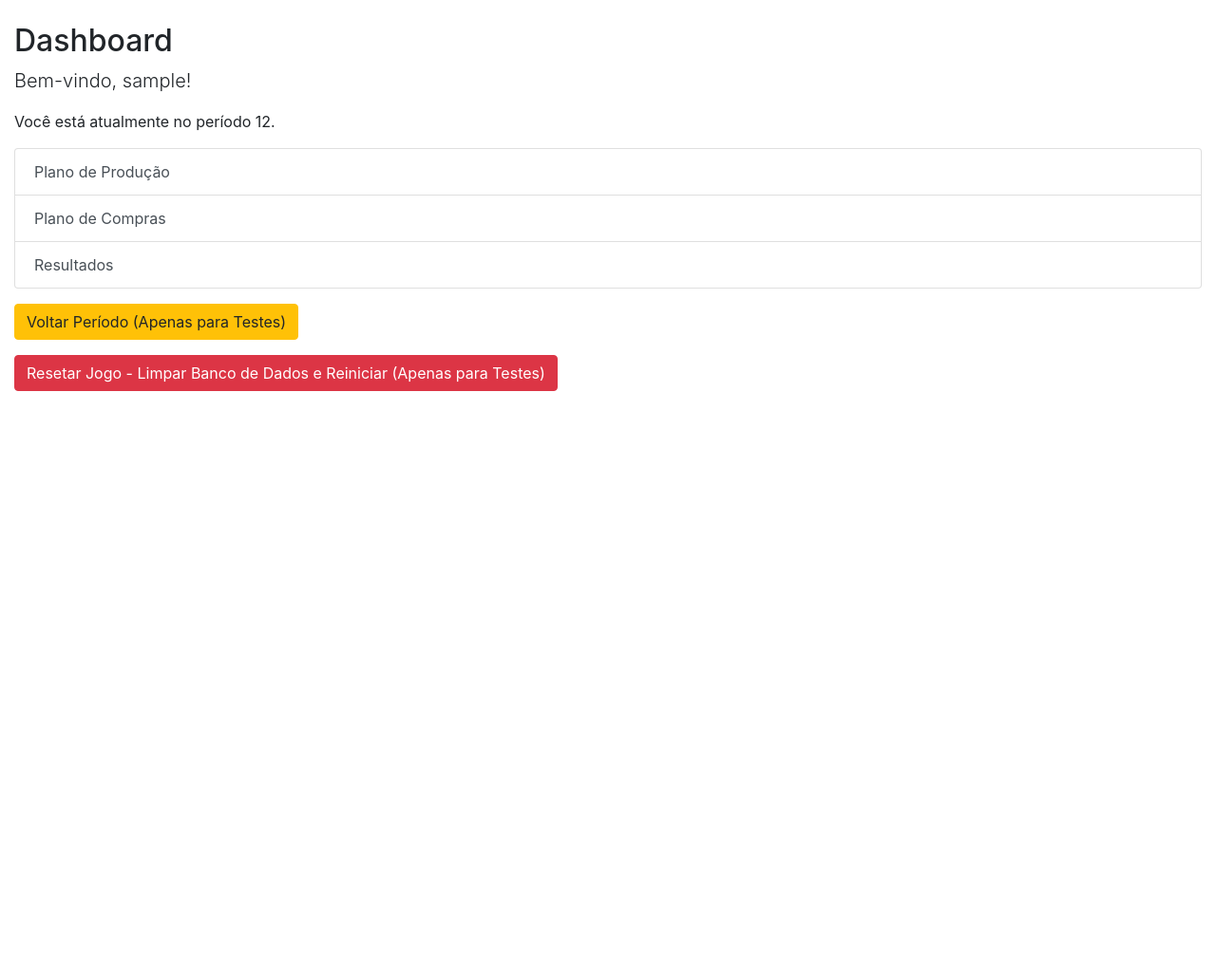
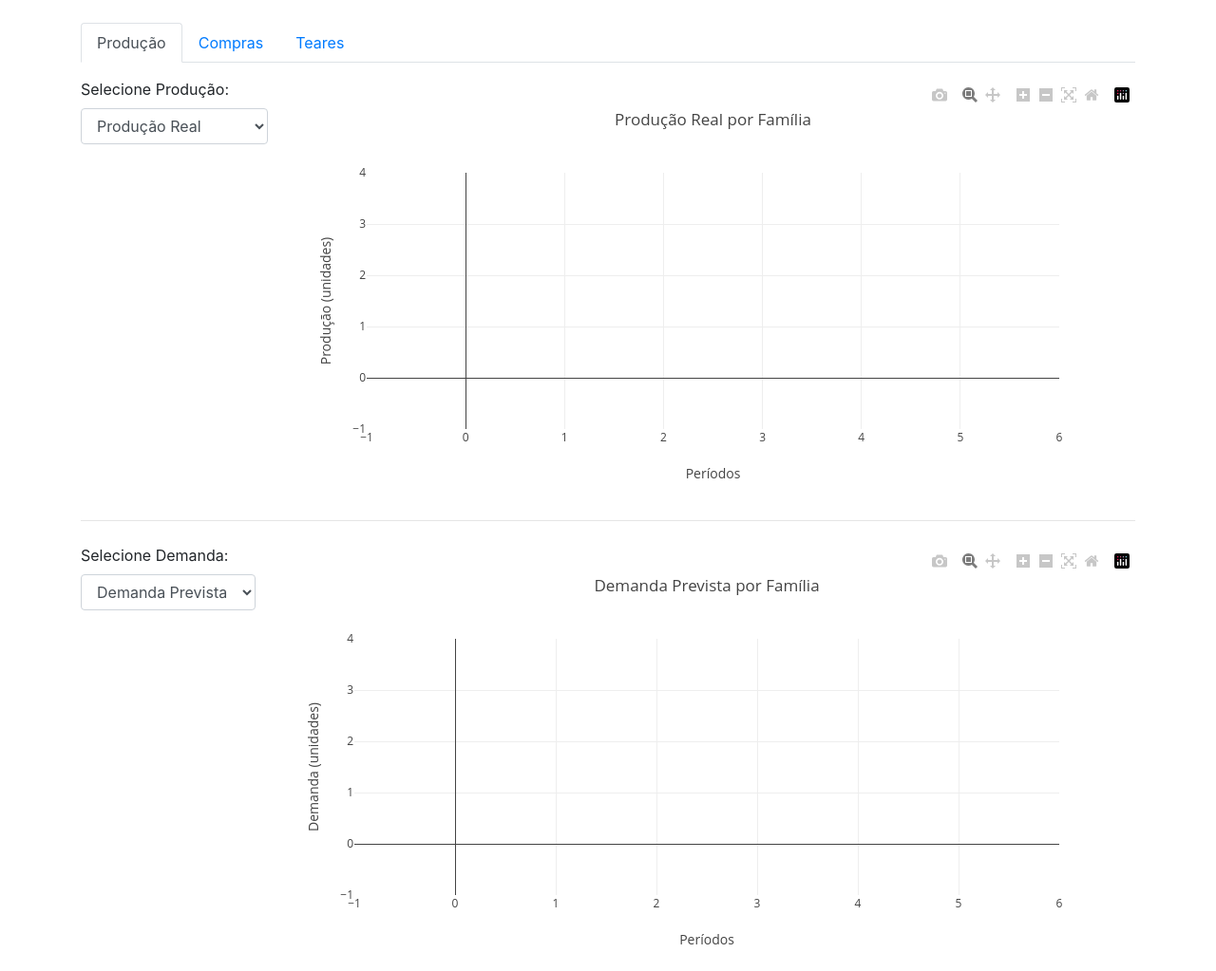
Before and after one commit to matos1396/PCP-TCC-WEB, a Flask app: page /dashboard in a window 1280 px wide. Shown: the part 136-1159 px from the top of the page at 95% size. Before the commit the page ends 548 px from the top, so only its background shows below. Run offline with Flask 3, Linux system fonts and the light colour scheme; the visitor is signed in with stand-in values (Sample User, id 1); data that the repository does not hold is empty; some libraries are stand-ins or nearby versions.

Commit message:
feat: comeco da atualizacao da rota dashboard adicionado alguns graficos para a dashboard

```diff
--- a/app.py
+++ b/app.py
@@ -11,9 +11,14 @@ from models import (Grupo,PlanoProducao,PlanoCompras,PrevisaoDemanda,
                     ControlePlanos,
                     db)
 from simulacao import simulacao
-from utils.func_auxiliares import atualizar_plano_compras, atualizar_capacidade_maquinas, atualizar_financeiro
+from utils.func_auxiliares import (atualizar_plano_compras, atualizar_capacidade_maquinas,
+                                   atualizar_financeiro, set_flag_controle)
 from datetime import timedelta
 from flask import session
+
+import plotly.express as px
+import plotly.graph_objs as go
+
 
 import time # Para Testes
 
@@ -68,7 +73,186 @@ def logout():
 @app.route('/dashboard')
 @login_required
 def dashboard():
-    return render_template('dashboard.html')
+    grupo_id = current_user.id
+
+    # Filtrar dados de produção e demanda apenas para os períodos de 13 a 25
+    planos_producao = PlanoProducao.query.filter_by(grupo_id=grupo_id).filter(
+        PlanoProducao.periodo_numero.between(13, 25)
+    ).all()
+
+    producao_real_por_familia = {'Colmeia': [], 'Piquet': [], 'Maxim': []}
+    producao_planejada_por_familia = {'Colmeia': [], 'Piquet': [], 'Maxim': []}
+    demanda_prevista_por_familia = {'Colmeia': [], 'Piquet': [], 'Maxim': []}
+    demanda_real_por_familia = {'Colmeia': [], 'Piquet': [], 'Maxim': []}
+    periodos_producao = sorted({plano.periodo_numero for plano in planos_producao})
+
+    # Coletar dados para os gráficos de produção e demanda
+    for plano in planos_producao:
+        familia = plano.familia
+        if familia in producao_real_por_familia:
+            producao_real_por_familia[familia].append(plano.producao_real)
+            producao_planejada_por_familia[familia].append(plano.producao_planejada)
+            demanda_prevista_por_familia[familia].append(plano.demanda_prevista)
+            demanda_real_por_familia[familia].append(plano.demanda_real)
+
+    # Gráficos de Produção e Demanda
+    fig_producao_real = {
+        "data": [
+            {
+                "x": periodos_producao,
+                "y": producao_real_por_familia[familia],
+                "mode": "lines+markers",
+                "name": f"Produção Real {familia}"
+            }
+            for familia in producao_real_por_familia
+        ],
+        "layout": {
+            "title": "Produção Real por Família",
+            "xaxis": {"title": "Períodos"},
+            "yaxis": {"title": "Produção (unidades)"}
+        }
+    }
+
+    fig_producao_planejada = {
+        "data": [
+            {
+                "x": periodos_producao,
+                "y": producao_planejada_por_familia[familia],
+                "mode": "lines+markers",
+                "name": f"Produção Planejada {familia}"
+            }
+            for familia in producao_planejada_por_familia
+        ],
+        "layout": {
+            "title": "Produção Planejada por Família",
+            "xaxis": {"title": "Períodos"},
+            "yaxis": {"title": "Produção (unidades)"}
+        }
+    }
+
+    fig_demanda_prevista = {
+        "data": [
+            {
+                "x": periodos_producao,
+                "y": demanda_prevista_por_familia[familia],
+                "mode": "lines+markers",
+                "name": f"Demanda Prevista {familia}"
+            }
+            for familia in demanda_prevista_por_familia
+        ],
+        "layout": {
+            "title": "Demanda Prevista por Família",
+            "xaxis": {"title": "Períodos"},
+            "yaxis": {"title": "Demanda (unidades)"}
+        }
+    }
+
+    fig_demanda_real = {
+        "data": [
+            {
+                "x": periodos_producao,
+                "y": demanda_real_por_familia[familia],
+                "mode": "lines+markers",
+                "name": f"Demanda Real {familia}"
+            }
+            for familia in demanda_real_por_familia
+        ],
+        "layout": {
+            "title": "Demanda Real por Família",
+            "xaxis": {"title": "Períodos"},
+            "yaxis": {"title": "Demanda (unidades)"}
+        }
+    }
+
+    # Filtrar dados de compras apenas para os períodos de 13 a 25
+    planos_compras = PlanoCompras.query.filter_by(grupo_id=grupo_id).filter(
+        PlanoCompras.periodo_numero.between(13, 25)
+    ).all()
+
+    compras_reais_por_material = {'Fio Algodao': [], 'Fio Sintetico': [], 'Corantes': []}
+    compras_planejadas_por_material = {'Fio Algodao': [], 'Fio Sintetico': [], 'Corantes': []}
+    periodos_compras = sorted({plano.periodo_numero for plano in planos_compras})
+
+    # Coletar dados para os gráficos de compras
+    for plano in planos_compras:
+        material = plano.material
+        if material in compras_reais_por_material:
+            compras_reais_por_material[material].append(plano.compra_real)
+            compras_planejadas_por_material[material].append(plano.compra_planejada)
+
+    fig_compras_reais = {
+        "data": [
+            {
+                "x": periodos_compras,
+                "y": compras_reais_por_material[material],
+                "mode": "lines+markers",
+                "name": f"Compras Reais {material}"
+            }
+            for material in compras_reais_por_material
+        ],
+        "layout": {
+            "title": "Compras Reais por Material",
+            "xaxis": {"title": "Períodos"},
+            "yaxis": {"title": "Compras (unidades)"}
+        }
+    }
+
+    fig_compras_planejadas = {
+        "data": [
+            {
+                "x": periodos_compras,
+                "y": compras_planejadas_por_material[material],
+                "mode": "lines+markers",
+                "name": f"Compras Planejadas {material}"
+            }
+            for material in compras_planejadas_por_material
+        ],
+        "layout": {
+            "title": "Compras Planejadas por Material",
+            "xaxis": {"title": "Períodos"},
+            "yaxis": {"title": "Compras (unidades)"}
+        }
+    }
+
+    # Dados de capacidade dos Teares (Permanece igual)
+    capacidades_teares = CapacidadeTeares.query.filter_by(grupo_id=grupo_id).filter(
+        CapacidadeTeares.periodo_numero.between(13, 25)
+    ).all()
+
+    capacidade_disponivel_teares = [cap.capacidade_disponivel for cap in capacidades_teares]
+    periodos_teares = [cap.periodo_numero for cap in capacidades_teares]
+
+    fig_teares = {
+        "data": [
+            {
+                "x": periodos_teares,
+                "y": capacidade_disponivel_teares,
+                "type": "bar",
+                "name": "Capacidade Disponível"
+            }
+        ],
+        "layout": {
+            "title": "Capacidade Disponível dos Teares",
+            "xaxis": {"title": "Períodos"},
+            "yaxis": {"title": "Capacidade"}
+        }
+    }
+
+    return render_template(
+        'dashboard.html',
+        fig_producao_real=fig_producao_real,
+        fig_producao_planejada=fig_producao_planejada,
+        fig_demanda_prevista=fig_demanda_prevista,
+        fig_demanda_real=fig_demanda_real,
+        fig_compras_reais=fig_compras_reais,
+        fig_compras_planejadas=fig_compras_planejadas,
+        fig_teares=fig_teares
+    )
+
+
+
+
+
 
 @app.route('/production', methods=['GET', 'POST'])
 @login_required
--- a/templates/dashboard.html
+++ b/templates/dashboard.html
@@ -1,34 +1,133 @@
-<!-- templates/dashboard.html -->
-{% extends 'base.html' %}
-{% block title %}Dashboard - PCP Game{% endblock %}
+{% extends "base.html" %}
+
+{% block title %}Dashboard{% endblock %}
+
 {% block content %}
-<div class="row">
-    <div class="col-md-12">
-        <h2>Dashboard</h2>
-        <p class="lead">Bem-vindo, {{ current_user.grupo_nome }}!</p>
+<div class="container mt-4">
+    <!-- Nav tabs -->
+    <ul class="nav nav-tabs" id="myTab" role="tablist">
+        <li class="nav-item" role="presentation">
+            <a class="nav-link active" id="producao-tab" data-toggle="tab" href="#producao" role="tab" aria-controls="producao" aria-selected="true">Produção</a>
+        </li>
+        <li class="nav-item" role="presentation">
+            <a class="nav-link" id="compras-tab" data-toggle="tab" href="#compras" role="tab" aria-controls="compras" aria-selected="false">Compras</a>
+        </li>
+        <li class="nav-item" role="presentation">
+            <a class="nav-link" id="teares-tab" data-toggle="tab" href="#teares" role="tab" aria-controls="teares" aria-selected="false">Teares</a>
+        </li>
+    </ul>
 
-        <!-- Informações sobre o período atual -->
-        <p>Você está atualmente no período {{ current_user.periodo_atual }}.</p>
+    <!-- Tab panes -->
+    <div class="tab-content mt-3">
+        <!-- Aba da Produção -->
+        <div class="tab-pane fade show active" id="producao" role="tabpanel" aria-labelledby="producao-tab">
+            <div class="d-flex align-items-start">
+                <!-- Menu Dropdown para Produção -->
+                <div class="mr-4">
+                    <label for="filtroProducao">Selecione Produção:</label>
+                    <select id="filtroProducao" class="form-control">
+                        <option value="real">Produção Real</option>
+                        <option value="planejada">Produção Planejada</option>
+                    </select>
+                </div>
 
-        <div class="list-group">
-            <a href="{{ url_for('production') }}" class="list-group-item list-group-item-action">Plano de Produção</a>
-            <a href="{{ url_for('purchases') }}" class="list-group-item list-group-item-action">Plano de Compras</a>
-            <a href="{{ url_for('results') }}" class="list-group-item list-group-item-action">Resultados</a>
+                <!-- Gráfico de Produção -->
+                <div id="producao-graph" style="flex-grow: 1;"></div>
+            </div>
+
+            <hr>
+
+            <div class="d-flex align-items-start mt-4">
+                <!-- Menu Dropdown para Demanda -->
+                <div class="mr-4">
+                    <label for="filtroDemanda">Selecione Demanda:</label>
+                    <select id="filtroDemanda" class="form-control">
+                        <option value="prevista">Demanda Prevista</option>
+                        <option value="real">Demanda Real</option>
+                    </select>
+                </div>
+
+                <!-- Gráfico de Demanda -->
+                <div id="demanda-graph" style="flex-grow: 1;"></div>
+            </div>
         </div>
 
-        <!-- Botão para voltar o período simulado (Apenas para testes) -->
-        <div class="mt-3">
-            <form method="POST" action="{{ url_for('rollback_period') }}">
-                <button type="submit" class="btn btn-warning">Voltar Período (Apenas para Testes)</button>
-            </form>
+        <!-- Aba de Compras -->
+        <div class="tab-pane fade" id="compras" role="tabpanel" aria-labelledby="compras-tab">
+            <div class="row">
+                <div class="col-md-3">
+                    <label for="filtroCompras">Tipo de Compras:</label>
+                    <select class="form-control" id="filtroCompras">
+                        <option value="reais">Compras Reais</option>
+                        <option value="planejadas">Compras Planejadas</option>
+                    </select>
+                </div>
+                <div class="col-md-9">
+                    <div id="compras-graph"></div>
+                </div>
+            </div>
         </div>
-
-        <!-- Adicionar botão para resetar o jogo -->
-        <div class="mt-3">
-            <form method="POST" action="{{ url_for('reset') }}">
-                <button type="submit" class="btn btn-danger">Resetar Jogo - Limpar Banco de Dados e Reiniciar (Apenas para Testes)</button>
-            </form>
+        <!-- Aba de Teares -->
+        <div class="tab-pane fade" id="teares" role="tabpanel" aria-labelledby="teares-tab">
+            <div id="teares-graph"></div>
         </div>
     </div>
 </div>
+
+<!-- Script para renderizar os gráficos com Plotly -->
+<script src="https://cdn.plot.ly/plotly-latest.min.js"></script>
+<script>
+    document.addEventListener('DOMContentLoaded', function() {
+        // Inicializar variáveis de gráficos
+        var figProducaoReal = JSON.parse('{{ fig_producao_real|tojson }}');
+        var figProducaoPlanejada = JSON.parse('{{ fig_producao_planejada|tojson }}');
+        var figDemandaPrevista = JSON.parse('{{ fig_demanda_prevista|tojson }}');
+        var figDemandaReal = JSON.parse('{{ fig_demanda_real|tojson }}');
+        var figComprasReais = JSON.parse('{{ fig_compras_reais|tojson }}');
+        var figComprasPlanejadas = JSON.parse('{{ fig_compras_planejadas|tojson }}');
+        var figTeares = JSON.parse('{{ fig_teares|tojson }}');
+
+        // Inicializar gráficos padrão
+        Plotly.newPlot('producao-graph', figProducaoReal.data, figProducaoReal.layout);
+        Plotly.newPlot('demanda-graph', figDemandaPrevista.data, figDemandaPrevista.layout);
+        Plotly.newPlot('compras-graph', figComprasReais.data, figComprasReais.layout);
+        Plotly.newPlot('teares-graph', figTeares.data, figTeares.layout);
+
+        // Filtro para Produção
+        var filtroProducao = document.getElementById('filtroProducao');
+        filtroProducao.addEventListener('change', function() {
+            var tipoProducao = this.value;
+            if (tipoProducao === 'real') {
+                Plotly.newPlot('producao-graph', figProducaoReal.data, figProducaoReal.layout);
+            } else {
+                Plotly.newPlot('producao-graph', figProducaoPlanejada.data, figProducaoPlanejada.layout);
+            }
+        });
+
+        // Filtro para Demanda
+        var filtroDemanda = document.getElementById('filtroDemanda');
+        filtroDemanda.addEventListener('change', function() {
+            var tipoDemanda = this.value;
+            if (tipoDemanda === 'prevista') {
+                Plotly.newPlot('demanda-graph', figDemandaPrevista.data, figDemandaPrevista.layout);
+            } else {
+                Plotly.newPlot('demanda-graph', figDemandaReal.data, figDemandaReal.layout);
+            }
+        });
+
+        // Filtro para Compras
+        var filtroCompras = document.getElementById('filtroCompras');
+        filtroCompras.addEventListener('change', function() {
+            var tipoCompras = this.value;
+            if (tipoCompras === 'reais') {
+                Plotly.newPlot('compras-graph', figComprasReais.data, figComprasReais.layout);
+            } else {
+                Plotly.newPlot('compras-graph', figComprasPlanejadas.data, figComprasPlanejadas.layout);
+            }
+        });
+    });
+</script>
+
+
+
 {% endblock %}
```
